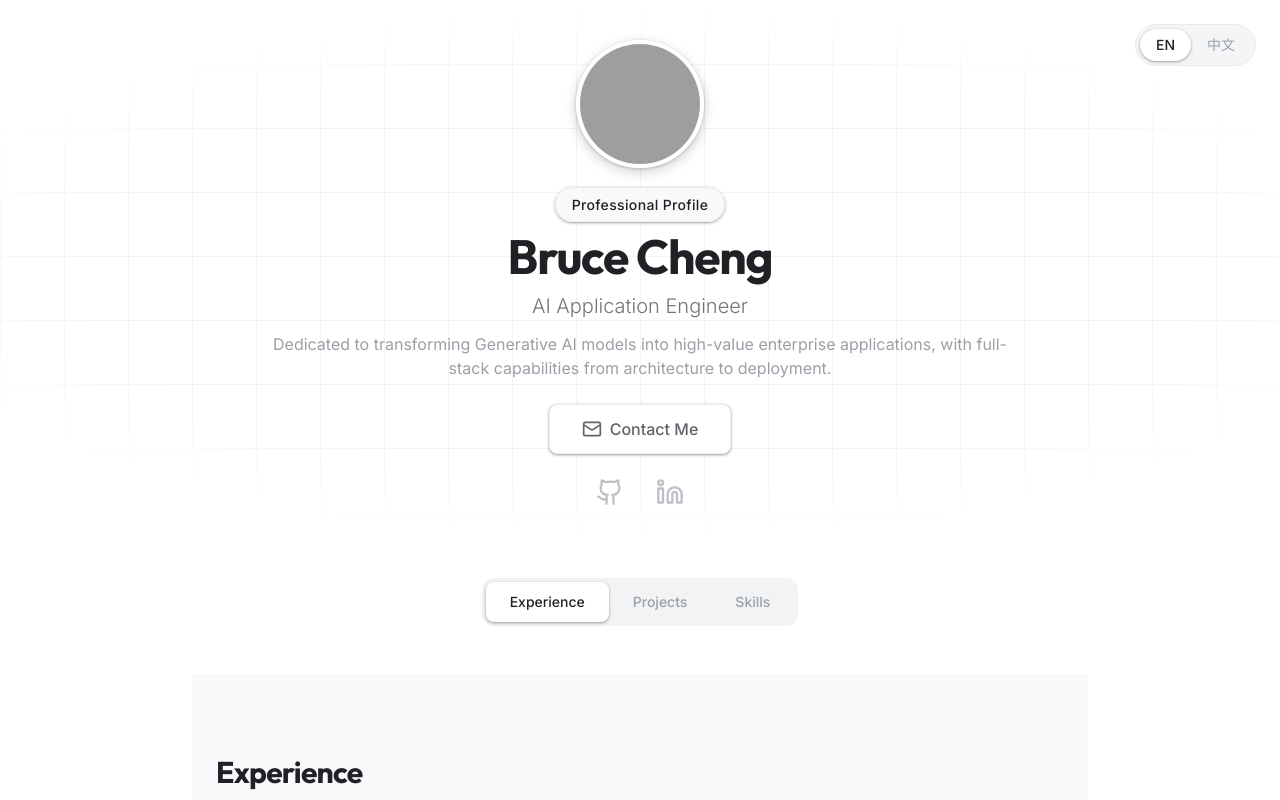
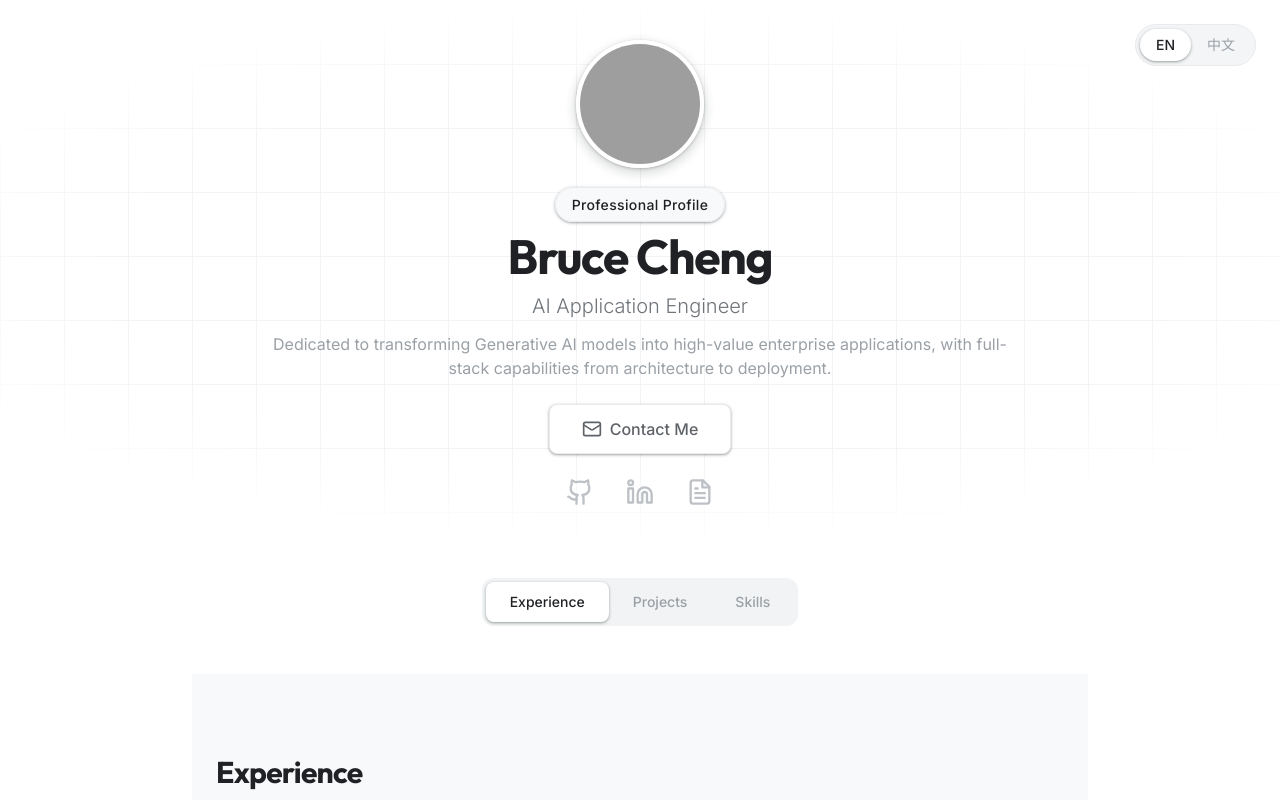
Before and after one commit to bruce-lcz/bruce-lcz.github.io, a React (Vite) app: page / in a window 1280 px wide. Shown: the top 800 px of the page. Built offline with nearby package versions, Linux system fonts and the light colour scheme; grey boxes are pictures that could not be loaded.

Commit message:
feat: add resume download button and update skills

```diff
--- a/src/components/Hero.tsx
+++ b/src/components/Hero.tsx
@@ -1,5 +1,5 @@
 import { motion } from 'framer-motion';
-import { ArrowRight, Github, Linkedin, Mail, Globe } from 'lucide-react';
+import { ArrowRight, Github, Linkedin, Mail, Globe, FileText } from 'lucide-react';
 import { useLanguage } from '../context/LanguageContext';
 
 export const Hero = () => {
@@ -68,15 +68,6 @@ export const Hero = () => {
                 </p>
 
                 <div className="flex flex-col sm:flex-row items-center justify-center gap-4 mb-6">
-                    {/* <a
-                        href={links.resume}
-                        target="_blank"
-                        rel="noopener noreferrer"
-                        className="flex items-center gap-2 bg-gray-900 text-white px-8 py-3 rounded-lg font-medium text-lg hover:bg-gray-800 transition-all shadow-md hover:shadow-lg translate-y-0 hover:-translate-y-1 duration-200"
-                    >
-                        View Resume
-                        <ArrowRight className="w-5 h-5" />
-                    </a> */}
                     <a
                         href={`mailto:${links.email}`}
                         className="flex items-center gap-2 px-8 py-3 rounded-lg font-medium text-gray-700 bg-white border border-gray-200 hover:bg-gray-50 hover:border-gray-300 transition-all shadow-sm"
@@ -86,12 +77,13 @@ export const Hero = () => {
                     </a>
                 </div>
 
-                <div className="flex justify-center gap-8">
+                <div className="flex justify-center gap-8 items-center">
                     {links.github && (
                         <a
                             href={links.github}
                             target="_blank"
                             rel="noopener noreferrer"
+                            title="GitHub"
                             className="text-gray-400 hover:text-gray-900 transition-colors"
                         >
                             <Github className="w-7 h-7" />
@@ -102,11 +94,20 @@ export const Hero = () => {
                             href={links.linkedin}
                             target="_blank"
                             rel="noopener noreferrer"
+                            title="LinkedIn"
                             className="text-gray-400 hover:text-[#0077b5] transition-colors"
                         >
                             <Linkedin className="w-7 h-7" />
                         </a>
                     )}
+                    <a
+                        href="/Bruce_Cheng_Resume.pdf"
+                        download="Bruce_Cheng_Resume.pdf"
+                        title="Download Resume"
+                        className="text-gray-400 hover:text-gray-900 transition-colors"
+                    >
+                        <FileText className="w-7 h-7" />
+                    </a>
                 </div>
             </motion.div>
         </section>
--- a/src/data/config.en.ts
+++ b/src/data/config.en.ts
@@ -162,10 +162,11 @@ export const configEn: Config = {
         {
             category: "Frontend & Dev Tools",
             items: [
-                "React / TypeScript",
-                "Streamlit / Gradio (Internal Tools)",
+                "Streamlit (AI Internal Tools)",
+                "AI-Assisted Web Dev",
                 "Git & Version Control",
-                "CI/CD Basics",
+                "CI/CD",
+                "Linux Management",
             ],
         },
     ],
--- a/src/data/config.zh.ts
+++ b/src/data/config.zh.ts
@@ -162,10 +162,10 @@ export const configZh: Config = {
         {
             category: "前端與開發工具",
             items: [
-                "React / TypeScript",
-                "Streamlit / Gradio（內部工具）",
+                "Streamlit (AI Internal Tools)",
+                "AI 輔助網頁開發",
                 "Git 版本控制",
-                "CI/CD 基礎",
+                "CI/CD / Linux 管理",
             ],
         },
     ],
```
Also changed, not shown: 1 other file (tests, documents, lock files or other folders).
